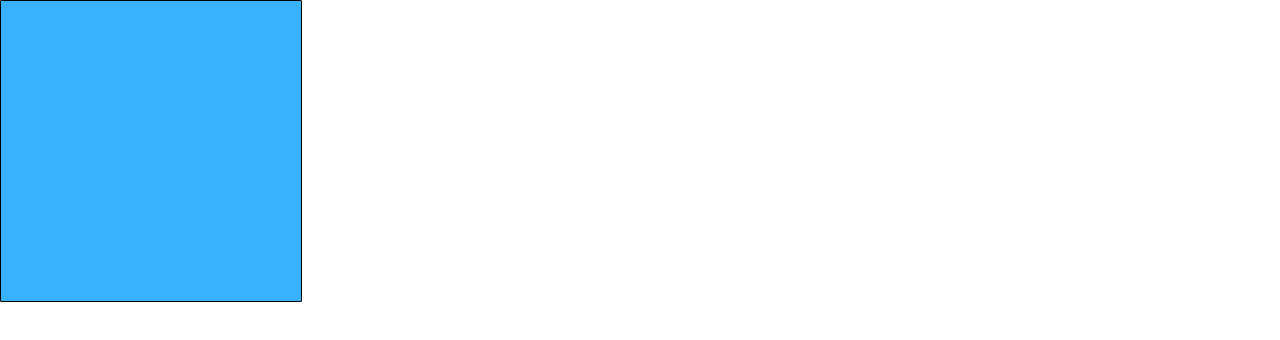
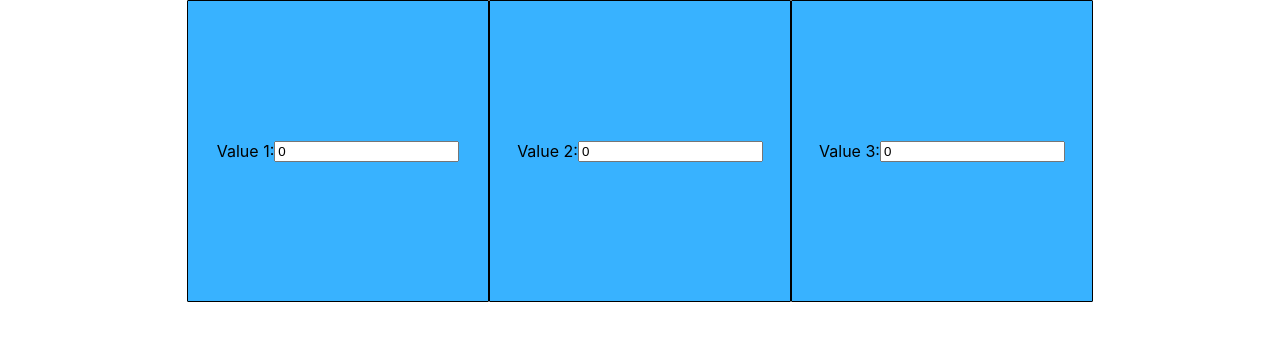
Before and after one commit to PatricLundin/calculator, a React (Create React App) app: page / in a window 1280 px wide. Shown: the top 340 px of the page. Built offline with nearby package versions, Linux system fonts and the light colour scheme.

Commit message:
Add valueSquare factory function and onChange handler

```diff
--- a/src/App.css
+++ b/src/App.css
@@ -1,5 +1,8 @@
 .App {
   text-align: center;
+  display: flex;
+  flex-wrap: wrap;
+  justify-content: center;
 }
 
 .App-logo {
--- a/src/App.js
+++ b/src/App.js
@@ -3,12 +3,35 @@ import Square from './components/Square';
 import './App.css';
 
 class App extends Component {
+
+  state = {
+    value1: 0,
+    value2: 0,
+    value3: 0
+  }
+
+  onValueChangeHandler = number => eventValue => {
+    this.setState(prevState => {
+      return {
+        ["value" + number]: eventValue
+      }
+    })
+  }
+
+  createValueSquare = (number) => {
+    return (
+      <Square key={number}>
+        <p>Value {number}:</p>
+        <input type="number" value={this.state["value" + number]} onChange={event => this.onValueChangeHandler(number)(event.target.value)}/>
+      </Square>
+    )
+  }
+
   render() {
+    const valueSquares = [...Array(3)].map((x, i) => this.createValueSquare(i + 1))
     return (
       <div className="App">
-        <Square>
-
-        </Square>
+        {valueSquares}
       </div>
     );
   }
```
